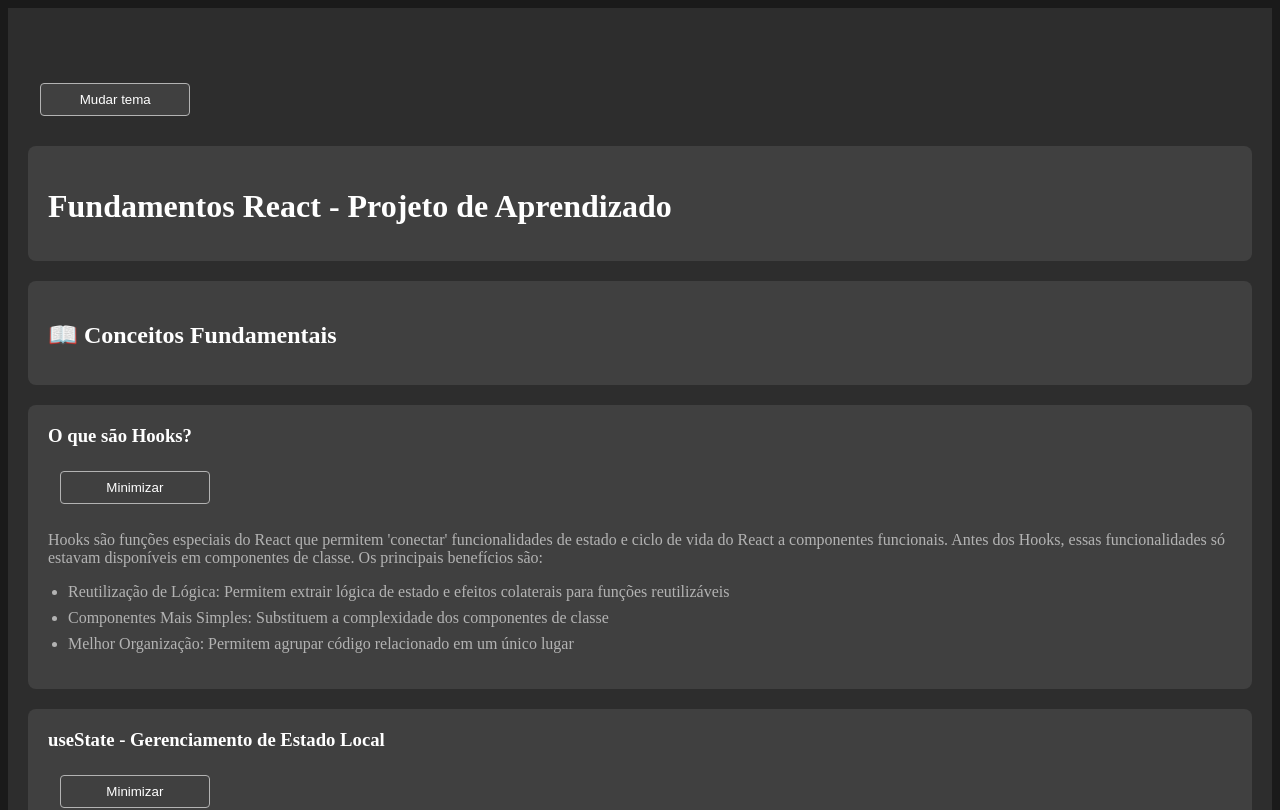
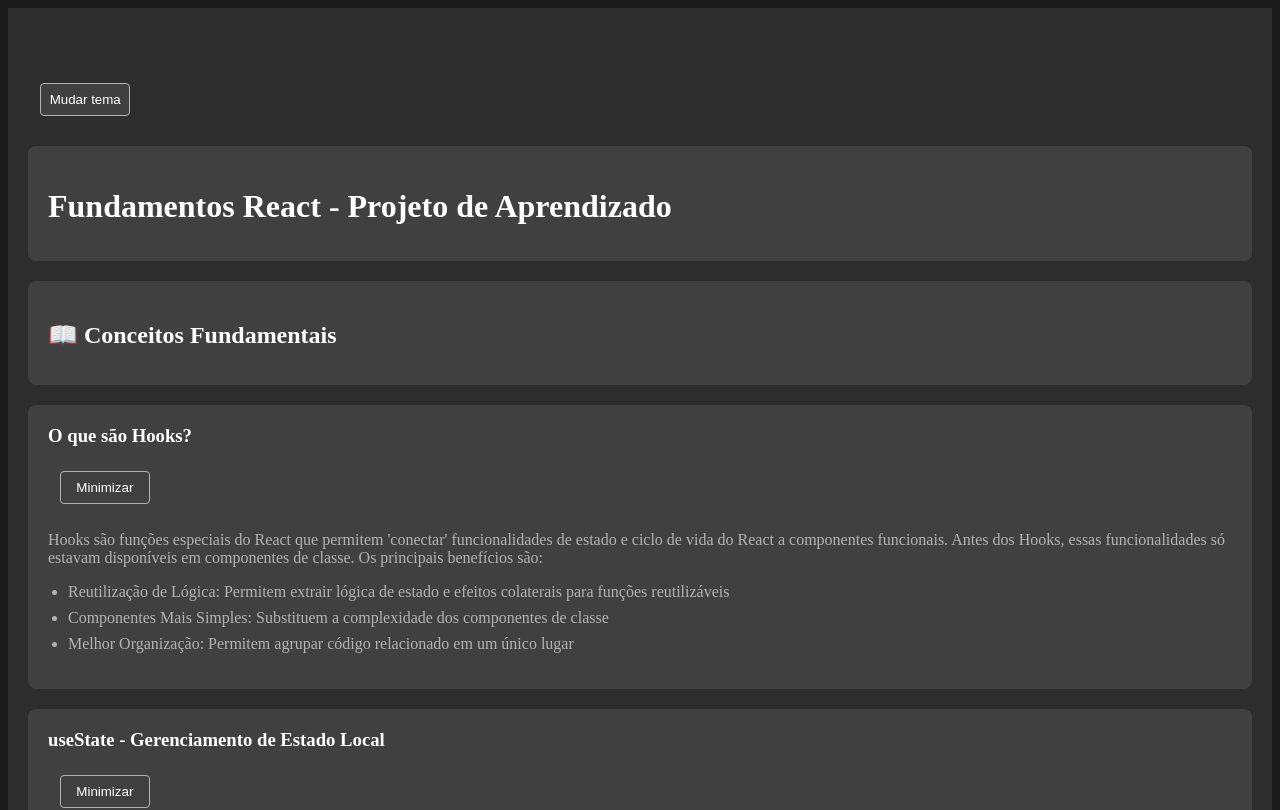
Before and after one commit to feryamaha/reac-fundamentos, a React app: page / in a window 1280 px wide. Shown: the top 810 px of the page. Built offline with nearby package versions, Linux system fonts and the light colour scheme; the HTML template or start-up script is replaced by a standard one.

Commit message:
Ajustes finais!

```diff
--- a/src/App.js
+++ b/src/App.js
@@ -369,17 +369,8 @@
                 display: 'flex',
                 flexDirection: 'column'
             }}>
-                <Header style={{ marginBottom: '20px' }}>
-                    {/* Botão "Adicionar Conceito" ocultado mas mantido no código
-                    <div style={{ display: 'flex', justifyContent: 'flex-start' }}>
-                        <Button
-                            onClick={handleRefresh}
-                            style={{ width: '150px' }}
-                        >
-                            Adicionar Conceito
-                        </Button>
-                    </div>
-                    */}
+                <Header>
+
                 </Header>
 
                 <div style={{
--- a/src/Button.js
+++ b/src/Button.js
@@ -11,10 +11,10 @@
             style={{
                 backgroundColor: themeColors.card,
                 color: themeColors.text,
-                width: '150px',
+                width: '90px',
                 border: `1px solid ${themeColors.textSecondary}`,
                 margin: '1%',
-                padding: '8px 16px',
+                padding: '8px 4px',
                 borderRadius: '4px',
                 cursor: 'pointer',
                 transition: 'all 0.3s ease',
--- a/src/Header.js
+++ b/src/Header.js
@@ -6,7 +6,7 @@
 export default function Header(props) {
     const { onToggleTheme } = useContext(ThemeContext);
     return (
-        <>
+        <  >
             <h1>{props.title}</h1>
             <Button onClick={onToggleTheme}>
                 Mudar tema
@@ -23,5 +23,5 @@
 };
 
 Header.defaultProps = {
-    title: "Fernando Moreira - Desenvolvedor Frontend",
+    title: "fernando.dev frontend",
 };
```
